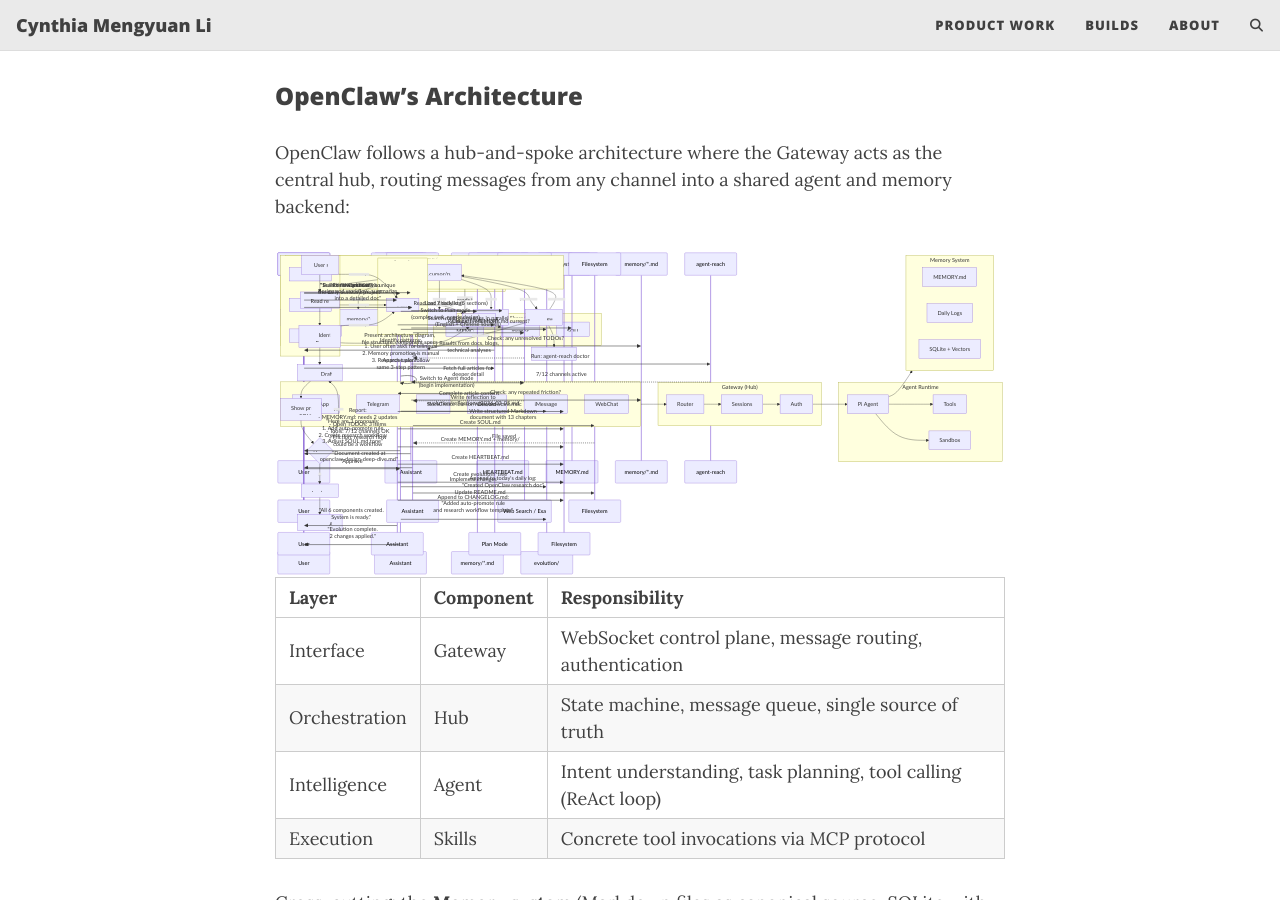
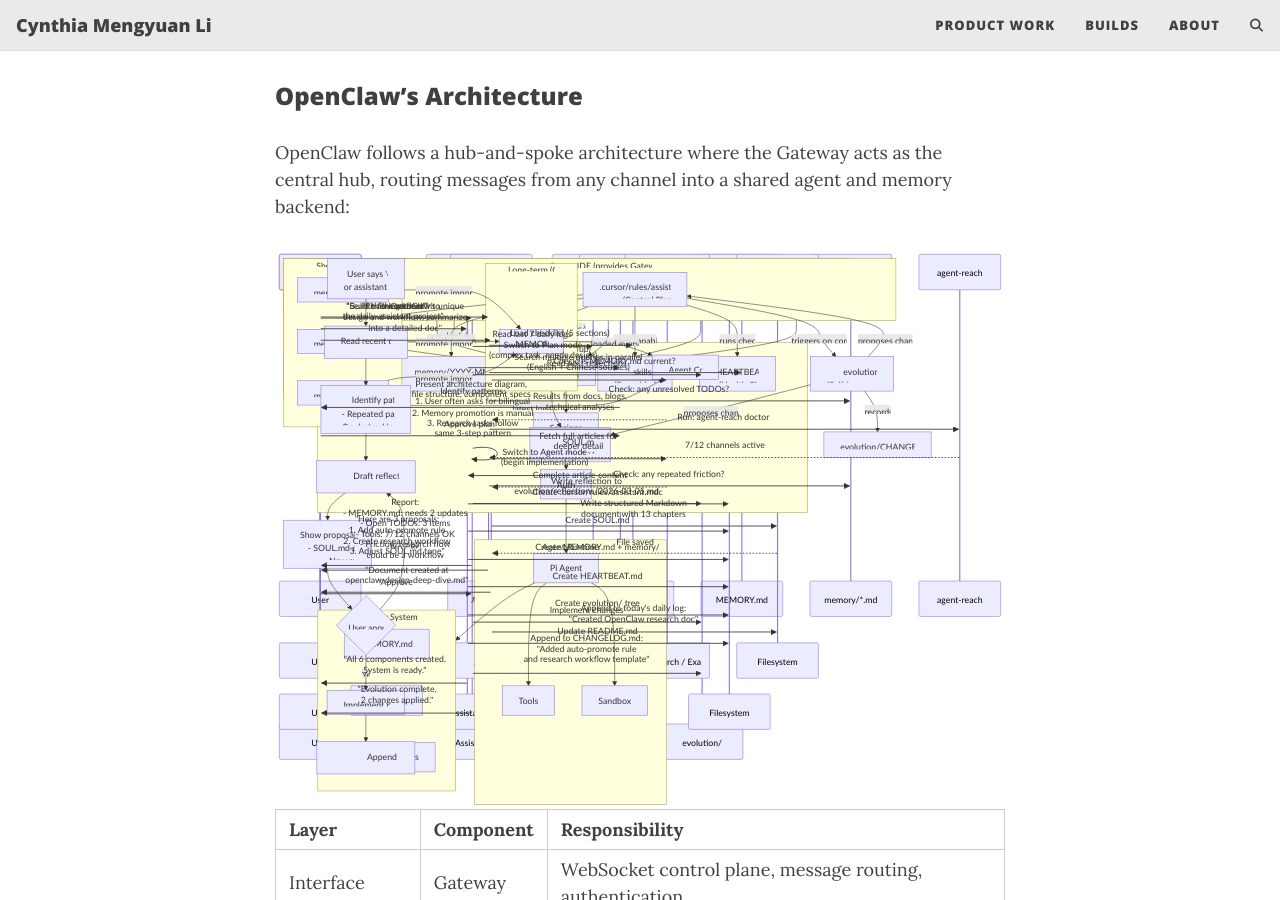
Before and after one commit to cynthialmy/cynthialmy.github.io, a Jekyll site: the page built from _posts/2026-02-27-self-evolving-ai-assistant.md, in a window 1280 px wide and 900 px high, scrolled down 1199 px. Built offline with Jekyll 4.4.1, drawn with Linux system fonts in a browser that asks for light colours; comment, search, counter and statistics services are not loaded; part of the change alters nothing that is shown.

Commit message:
added docs

````diff
--- a/_posts/2026-02-27-self-evolving-ai-assistant.md
+++ b/_posts/2026-02-27-self-evolving-ai-assistant.md
@@ -30,9 +30,8 @@ OpenClaw is a self-hosted AI assistant platform created by Peter Steinberger. It
 OpenClaw follows a hub-and-spoke architecture where the Gateway acts as the central hub, routing messages from any channel into a shared agent and memory backend:
 
 ```mermaid
-flowchart LR
-    subgraph Channels [" "]
-        direction TB
+flowchart TB
+    subgraph Channels ["Channels (Spokes)"]
         WA["WhatsApp"]
         TG["Telegram"]
         SL["Slack"]
@@ -41,10 +40,13 @@ flowchart LR
         WC["WebChat"]
     end
 
-    Channels --> Router
+    WA & TG & SL & DC & IM & WC --> Router
 
     subgraph GW ["Gateway (Hub)"]
-        Router["Router"] --> Sessions["Sessions"] --> Auth["Auth"]
+        Router["Router"]
+        Sessions["Sessions"]
+        Auth["Auth"]
+        Router --> Sessions --> Auth
     end
 
     Auth --> Core
@@ -58,7 +60,6 @@ flowchart LR
     Core --> Memory
 
     subgraph Memory ["Memory System"]
-        direction LR
         MD["MEMORY.md"]
         Logs["Daily Logs"]
         DB["SQLite + Vectors"]
````
